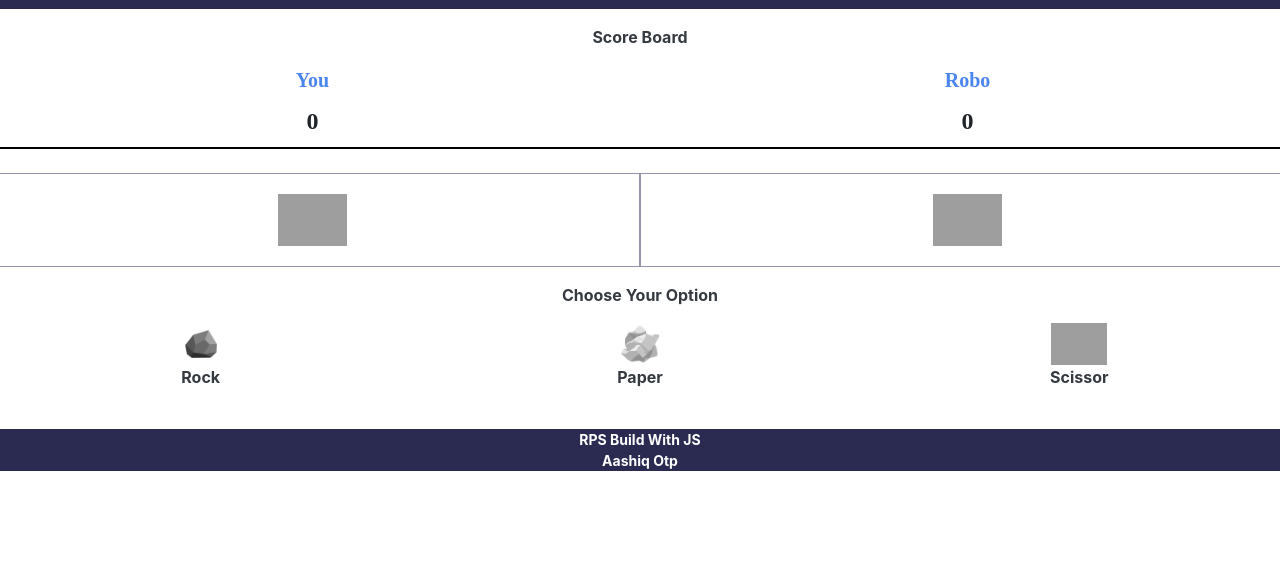
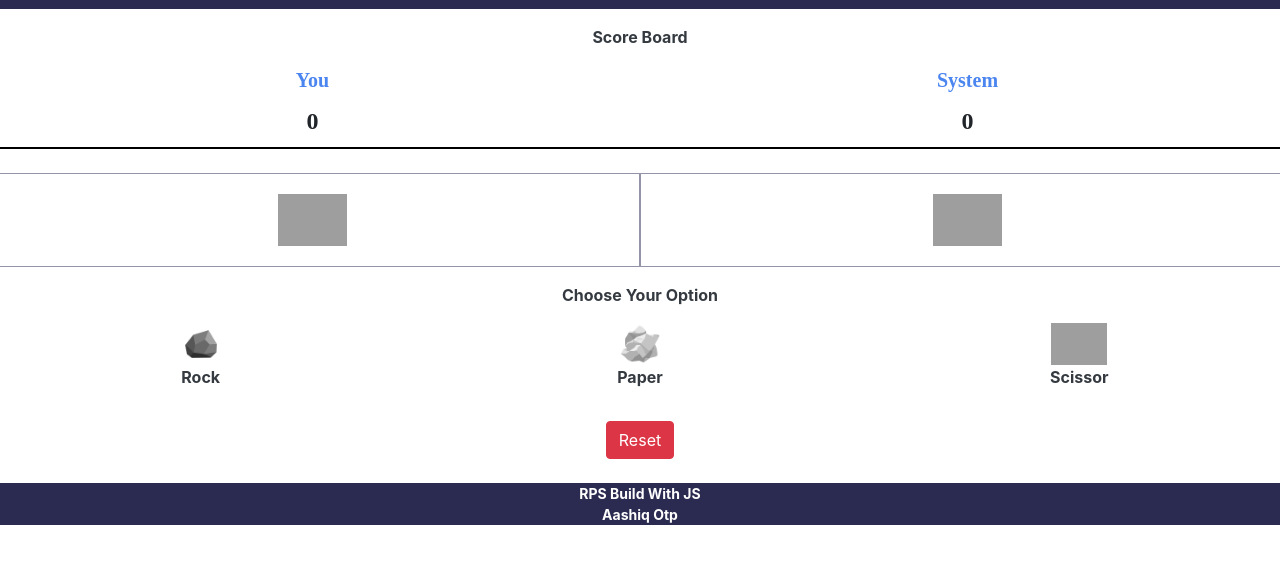
Before and after one commit to Mohammed-Ashik-KP/RockPaperScissor, a React app: page / in a window 1280 px wide. Shown: the part 91-654 px from the top of the page. Built offline with nearby package versions, Linux system fonts and the light colour scheme; grey boxes are pictures that could not be loaded.

Commit message:
minor fix ui

```diff
--- a/src/components/footer.js
+++ b/src/components/footer.js
@@ -3,9 +3,12 @@ import React from 'react';
 const Footer = () => {
     return (
         <React.Fragment>
-            <div className="row mt-4 footer-row">
-                <div className="col font-weight-bold text-white text-center d-flex justify-content-center align-items-center">
-                            RPS Build With JS <br/> Aashiq Otp
+            <div className="mt-4 footer-row">
+                <div className="font-weight-bold text-white text-center">
+                            RPS Build With JS
+                        <div className="">
+                            Aashiq Otp
+                        </div>
                 </div>
             </div>
         </React.Fragment>
--- a/src/components/options.js
+++ b/src/components/options.js
@@ -78,6 +78,11 @@ const Options = () => {
                       <p className="text-dark font-weight-bold">Scissor</p>
                 </div>
             </div>
+            <div className="row mt-3">
+                <div className="col text-center d-flex justify-content-center align-items-center">
+                    <div className="button btn btn-danger">Reset</div>
+                </div>
+            </div>
         </React.Fragment>
      );
 }
--- a/src/components/score.js
+++ b/src/components/score.js
@@ -2,7 +2,6 @@ import React, { useContext } from 'react';
 import { OptionContext } from '../context/context';
 const Score = () => {
     const {userScore , systemScore} = useContext(OptionContext);
-    console.log(userScore)
     return (
         <React.Fragment>
             <div className="row">
@@ -13,7 +12,7 @@ const Score = () => {
                                 You
                 </div>
                 <div className="col text-center">
-                    Robo
+                    System
                 </div>
               </div>
               <div className="row score">
--- a/src/styles/style.scss
+++ b/src/styles/style.scss
@@ -47,13 +47,14 @@
     transition: all .5s ease-in-out;
 
     img{
-        animation: zoom 0.5s 1;
+        animation: zoom .8s 1;
+        transition: all .5s ease-in-out;
         }
      }
 
 @keyframes zoom{
     0%{
-        transform: scale(0);
+        transform: scale(0.2);
     }
     90%{
         transform: scale(1);
```
Also changed, not shown: src/styles/style.css, 1 other file.
